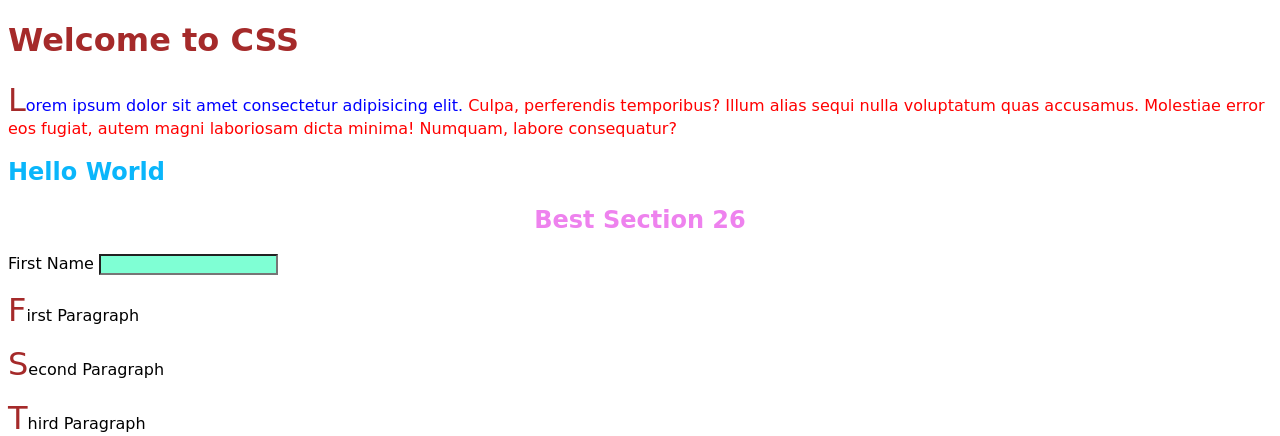
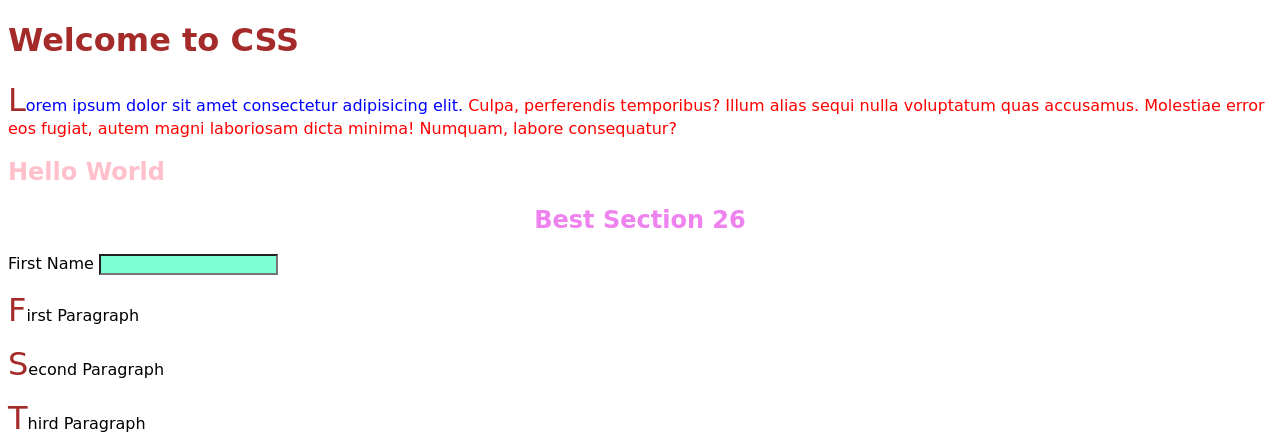
Before and after one commit to devjmaki/k0de-things, a PHP site: page / in a window 1280 px wide. Shown: the top 436 px of the page. Run offline with PHP 8.4, Linux system fonts and the light colour scheme.

Commit message:
discussion sample css

```diff
--- a/s03/istyle.css
+++ b/s03/istyle.css
@@ -10,7 +10,7 @@ h1 {
 /*ID Selector*/
 
 #title-1 {
-    color: #0AB6FB;
+    color: pink;
 }
 
 /*Class Selector*/
```
